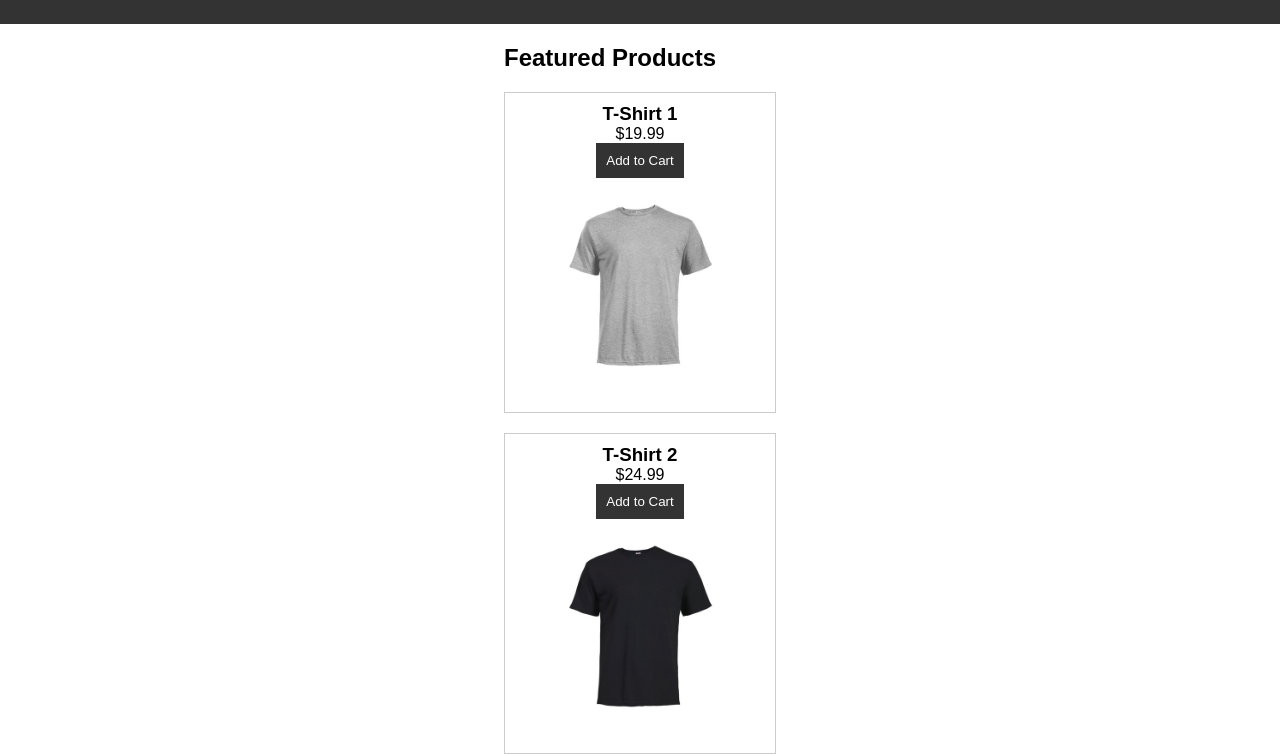
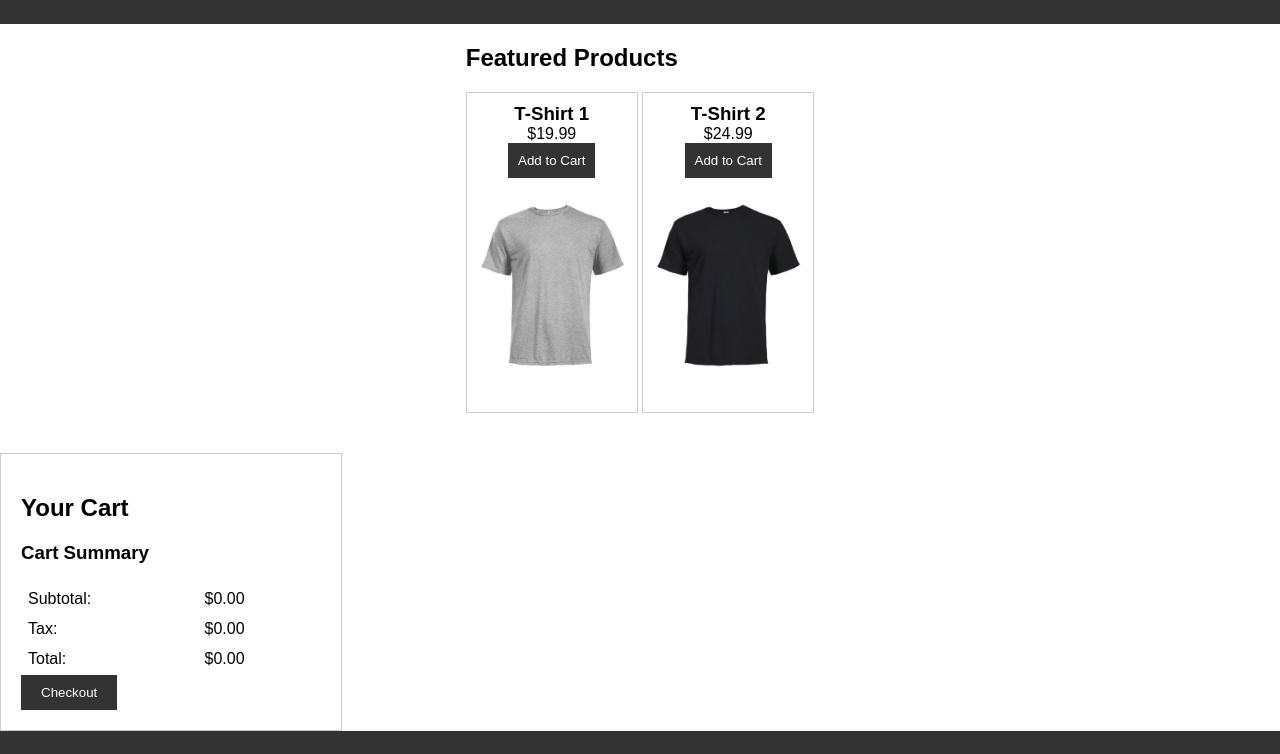
Before and after one commit to Branrulz/VictoryCNC, a plain HTML site: page index.html in a window 1280 px wide. Shown: the part 76-830 px from the top of the page. Drawn offline with Linux system fonts and the light colour scheme.

Commit message:
Add files via upload

```diff
--- a/styles.css
+++ b/styles.css
@@ -46,15 +46,16 @@ nav a {
 }
 
 .product {
-  width: 250px;
+  flex: 0 0 250px;
   margin-bottom: 20px;
   border: 1px solid #ccc;
   padding: 10px;
-  display: flex;
+  display: inline-flex;
   flex-direction: column;
   align-items: center;
   text-align: center;
 }
+
 
 .product img {
   width: 150px;
```
